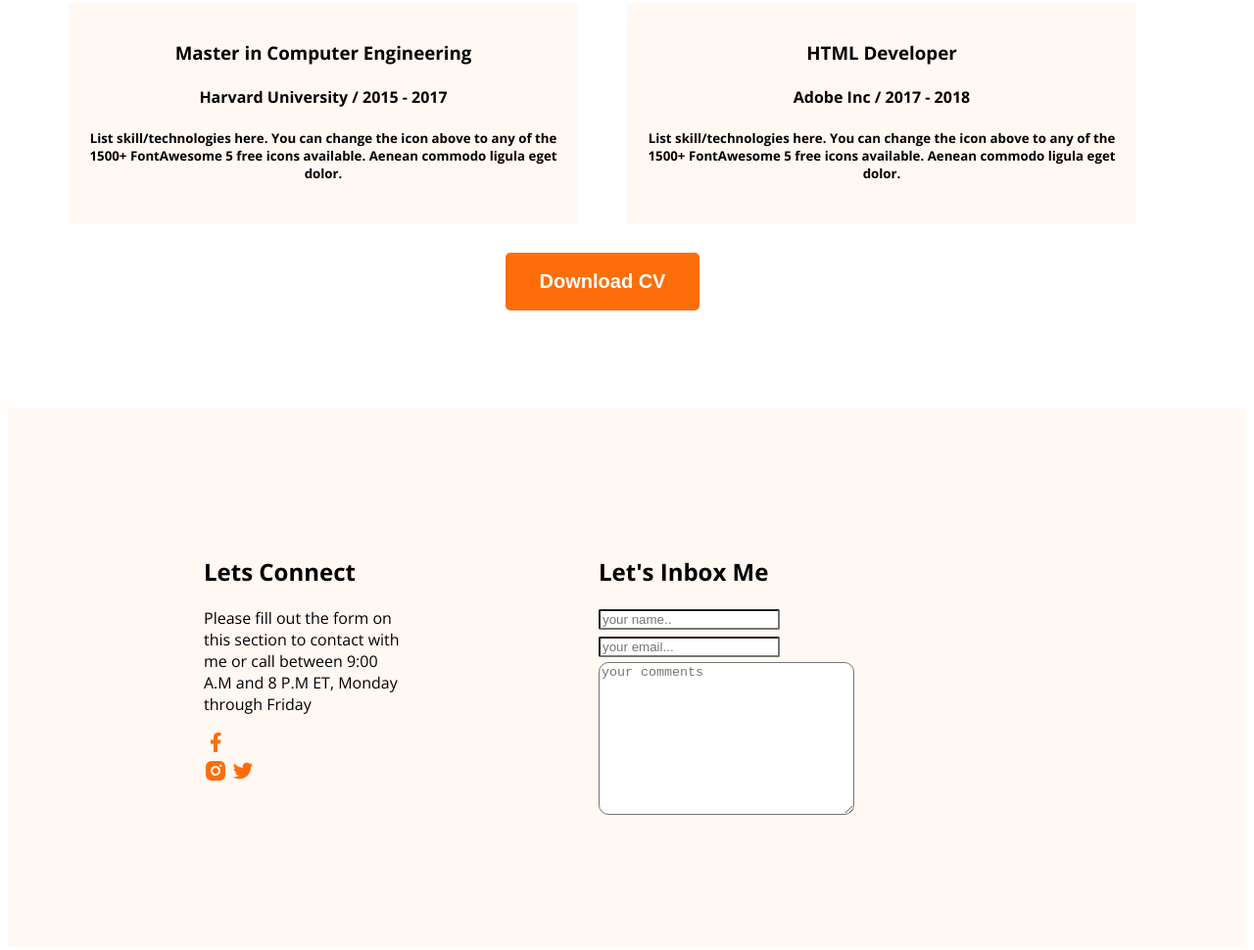
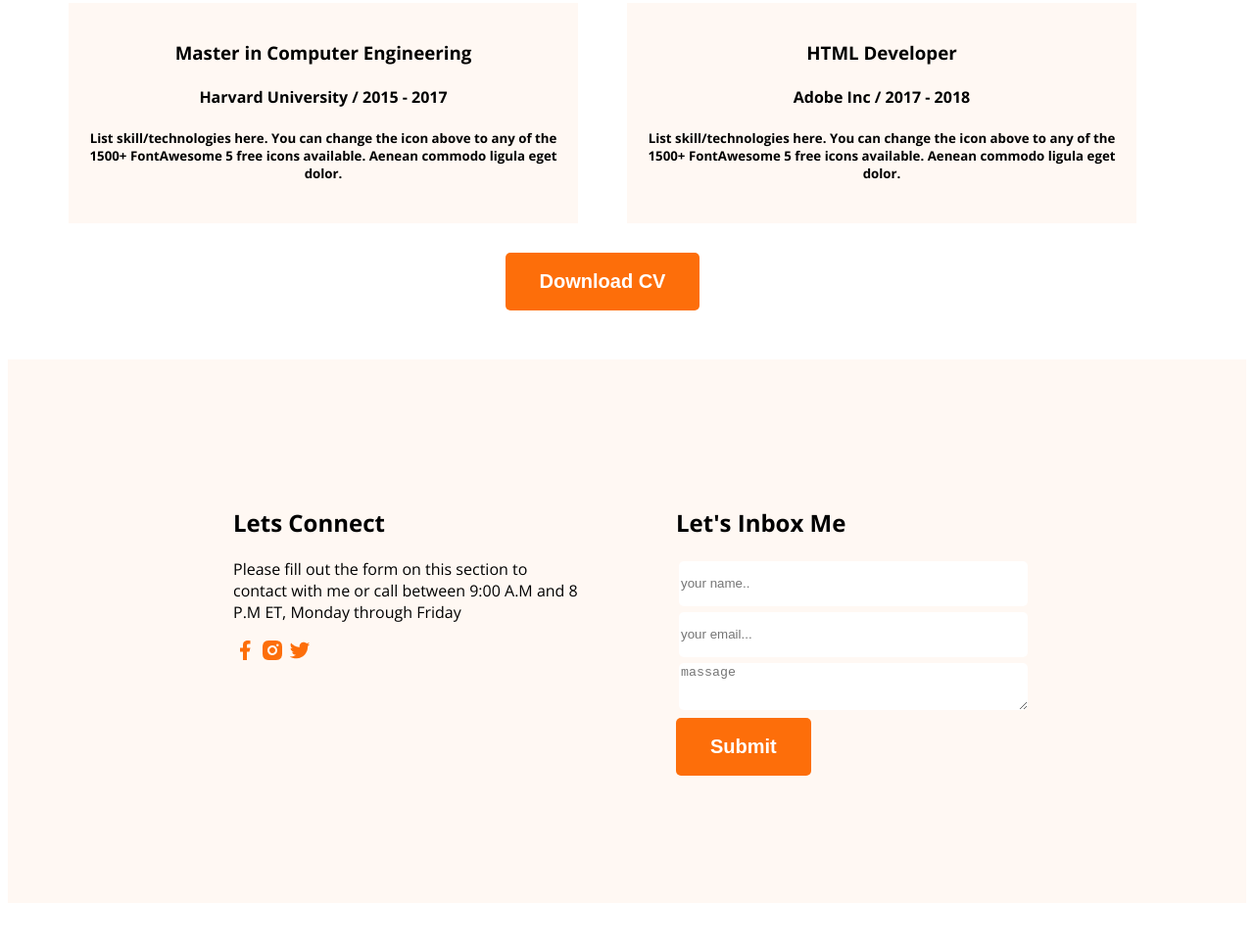
Before and after one commit to parety308/Web-Developer-Portfolio, a plain HTML site: page index.html in a window 1280 px wide. Shown: the part 2634-3604 px from the top of the page at 98% size. After the commit the page ends 3564 px from the top, so only its background shows below. Drawn offline with nearby package versions, Linux system fonts and the light colour scheme.

Commit message:
added thi

```diff
--- a/index.html
+++ b/index.html
@@ -152,25 +152,24 @@ to any of the 1500+ FontAwesome 5 free icons available. Aenean commodo ligula eg
      </section>
     </main>
     <footer>
-    <section class="sec-bg">
+
         <div class="footer-column">
-      <h2>Lets Connect</h2>
+      <h2 class="section-title">Lets Connect</h2>
       <p>Please fill out the form on this section to contact with me or call between 9:00 A.M and 8 P.M ET, Monday through Friday</p>
       <div>
         <a href=""><img src="/images/icons/facebook.png" alt=""></a>
-      </div>
       <a href=""><img src="/images/icons/insta.png" alt=""></a>
       <a href=""><img src="/images/icons/twitter.png" alt=""></a>
-        </div>
+        </div></div>
         <div class="footer-column">
-            <h2>Let's Inbox Me </h2>
+            <h2 class="section-title">Let's Inbox Me </h2>
             <form action="">
                 <input type="text" name="" id="" placeholder="your name..">
                 <input type="email" name="" id="" placeholder="your email...">
-                <textarea name="" id="" placeholder="your comments" rows="10" cols="30"></textarea>
+                <textarea name="" id="" placeholder="massage" rows="10" cols="30"></textarea>
+               <button class="btn-primary" type="submit">Submit</button>
             </form>
         </div>
-    </section>
     </footer>
 </body>
 </html>
--- a/styles.css
+++ b/styles.css
@@ -24,12 +24,14 @@ nav{
     display: flex;
     align-items: center;
     justify-content: space-between;
-    margin-bottom: 50px;
+    /* margin-bottom: 50px; */
+
 }
 nav ul{
     display: flex;
     list-style: none;
      color:#474747;
+
 }
 .btn-primary {
     background-color: #FD6E0A;
@@ -126,22 +128,24 @@ main{
   margin-bottom: 50px;
 }
 /*footer style*/
-.sec-bg{
-    margin-top: 100px;
-    display: flex;
-    background-color: #fff8f3;
-    padding:130px 200px;
-    justify-content: space-between;
+
+footer{
+    display:flex;
+    padding: 130px 230px;
+    background-color: #FFF8F3;
+    gap:100px;
+
 }
-/* footer style */
+
 .footer-column{
-    margin-right: 100px;
-    padding-right: 100px;
+   width:50%;
 }
-input{
-       border-radius: 2px;
-       margin-bottom: 5px;
+
+ footer input,textarea{
+    height: 44px;
+    border-radius: 5px;
+    background-color: white;
+    width: 100%;
+    margin:3px;
+    border: none;
 }
-textarea{
-    border-radius: 10px;
-}
```
